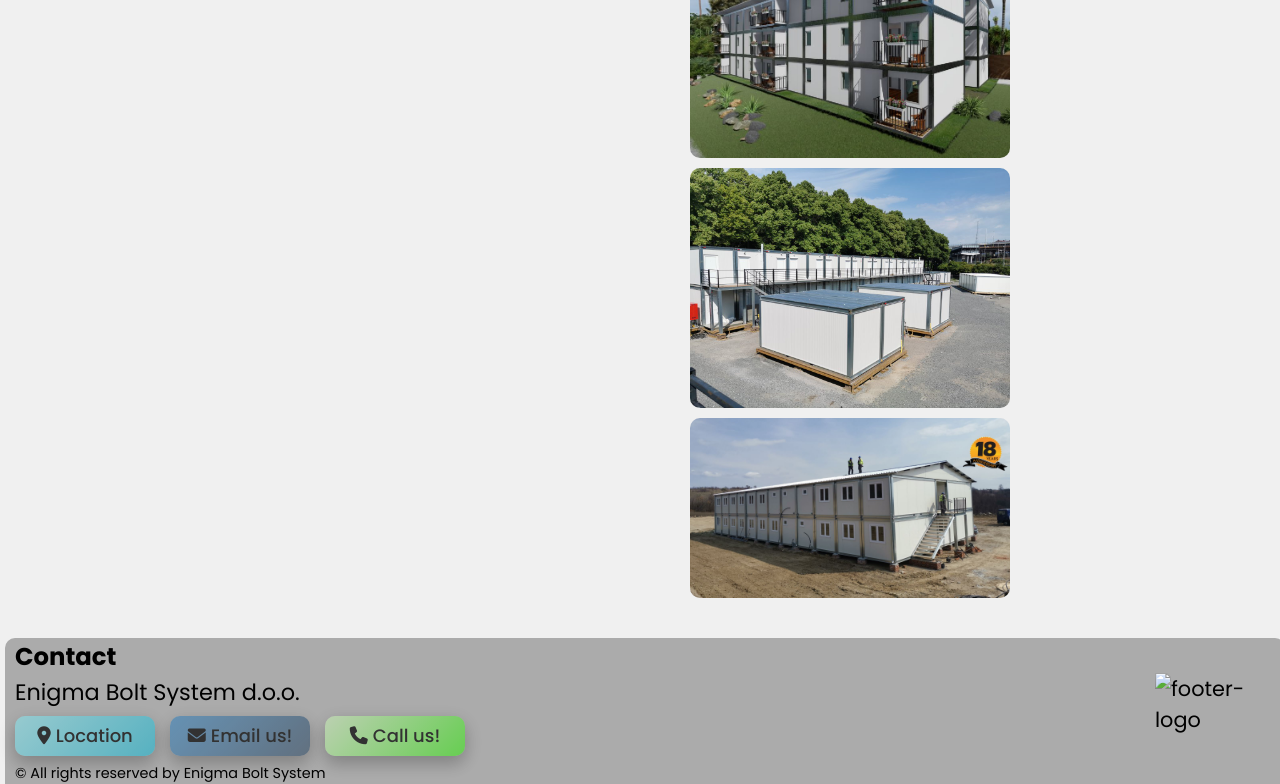
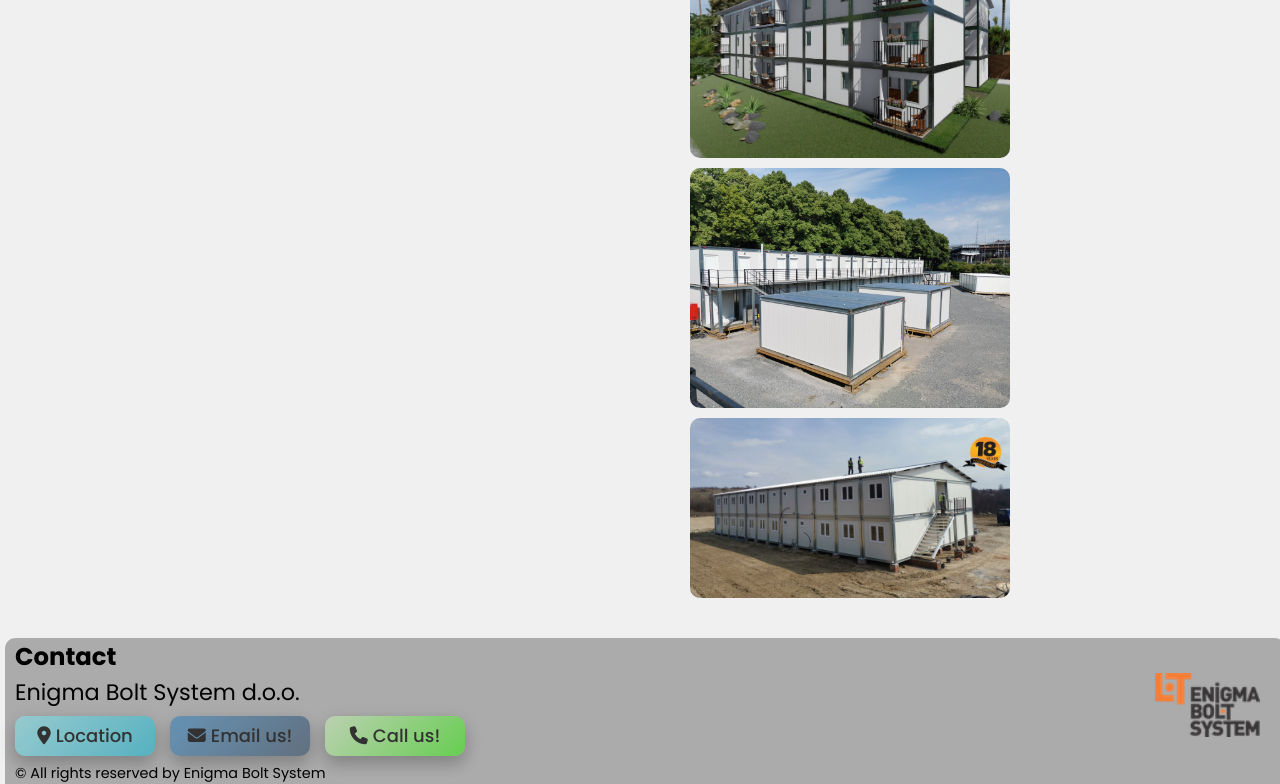
Before and after one commit to blagojevics/Enigma-Bolt-System, a plain HTML site: page containers&buildings.html in a window 1280 px wide. Shown: the part 667-1451 px from the top of the page. Drawn offline with Linux system fonts and the light colour scheme; the site is published under a folder, as on GitHub Pages, so addresses that start at the root find nothing.

Commit message:
removedslashes

```diff
--- a/containers&buildings.html
+++ b/containers&buildings.html
@@ -86,7 +86,7 @@
           <p class="rights">© All rights reserved by Enigma Bolt System</p>
           </div>
           <div class="footer-imgs">
-            <img src="/img/logo.png" class="footer-logo-img" alt="footer-logo">
+            <img src="img/logo.png" class="footer-logo-img" alt="footer-logo">
             <!--<img src="/img/kina-kont-e1601989921926.png" alt="footer-ch"> -->
           </div>
         </div>
```
